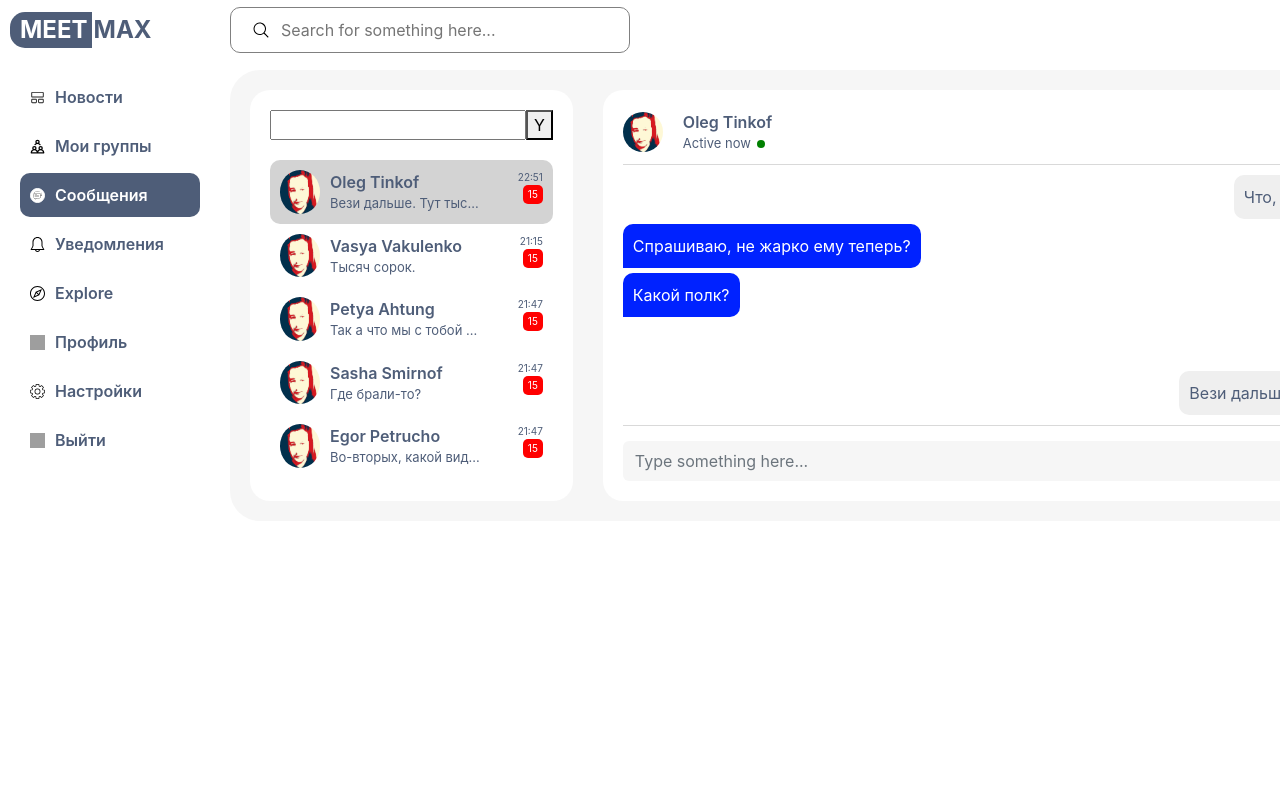
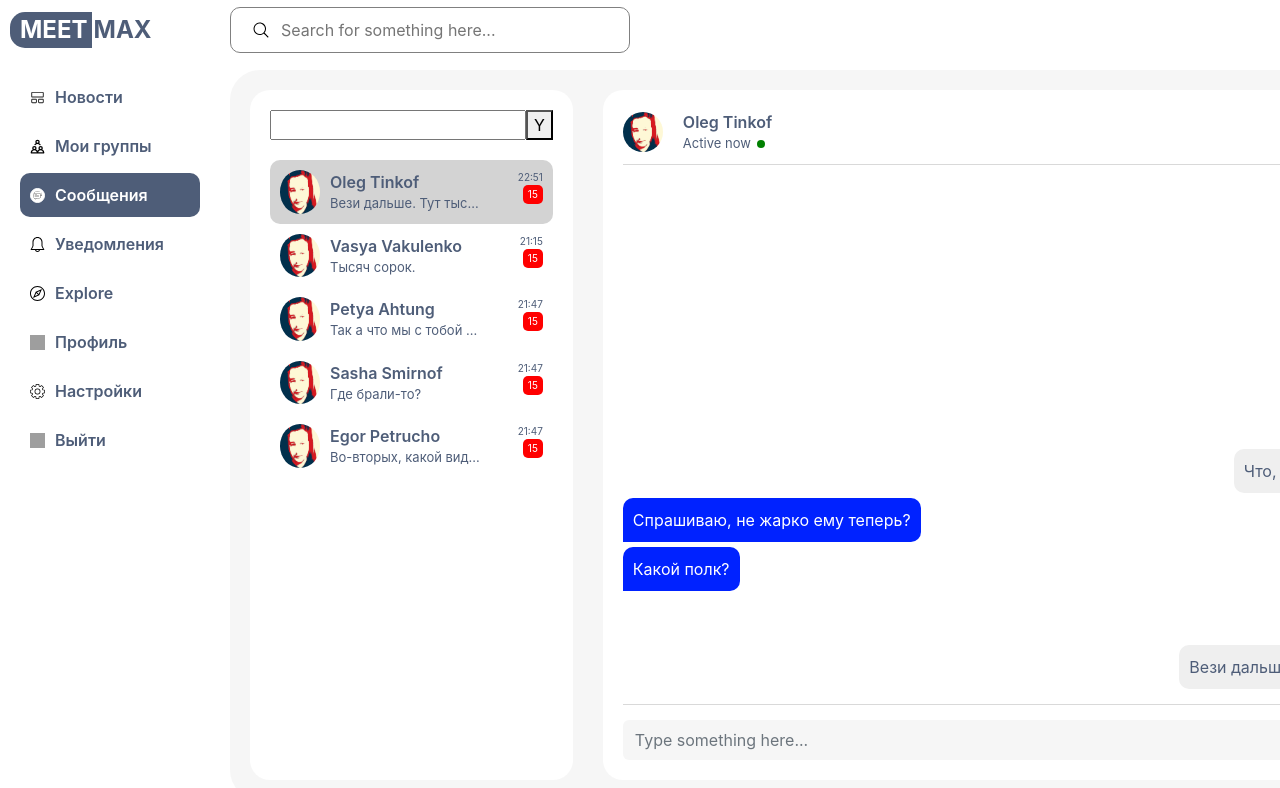
Before and after one commit to valentinvibe/social-network-meetmax, a React (Create React App) app: page /messages/1 in a window 1280 px wide. Shown: the top 788 px of the page. Built offline with nearby package versions, Linux system fonts and the light colour scheme; grey boxes are pictures that could not be loaded.

Commit message:
feat: message component height 100%

```diff
--- a/src/components/messages/components/dialog/dialog.module.css
+++ b/src/components/messages/components/dialog/dialog.module.css
@@ -3,6 +3,10 @@
   border-radius: 20px;
   padding: 20px;
   width: 100%;
+
+  display: flex;
+  flex-direction: column;
+  justify-content: space-between;
 }
 
 .dialogHeader {
@@ -58,7 +62,9 @@
 }
 
 .messagesList {
-  margin-top: 10px;
+  margin-top: auto;
+
+
 }
 
 .formComment {
--- a/src/components/messages/messages.module.css
+++ b/src/components/messages/messages.module.css
@@ -1,6 +1,6 @@
 .wrapper {
   background-color: rgba(128, 128, 128, 0.07);
-  height: 100%;
+  height: calc(100vh - 70px);
   border-radius: 30px;
   margin: 0;
   padding: 20px;
```
